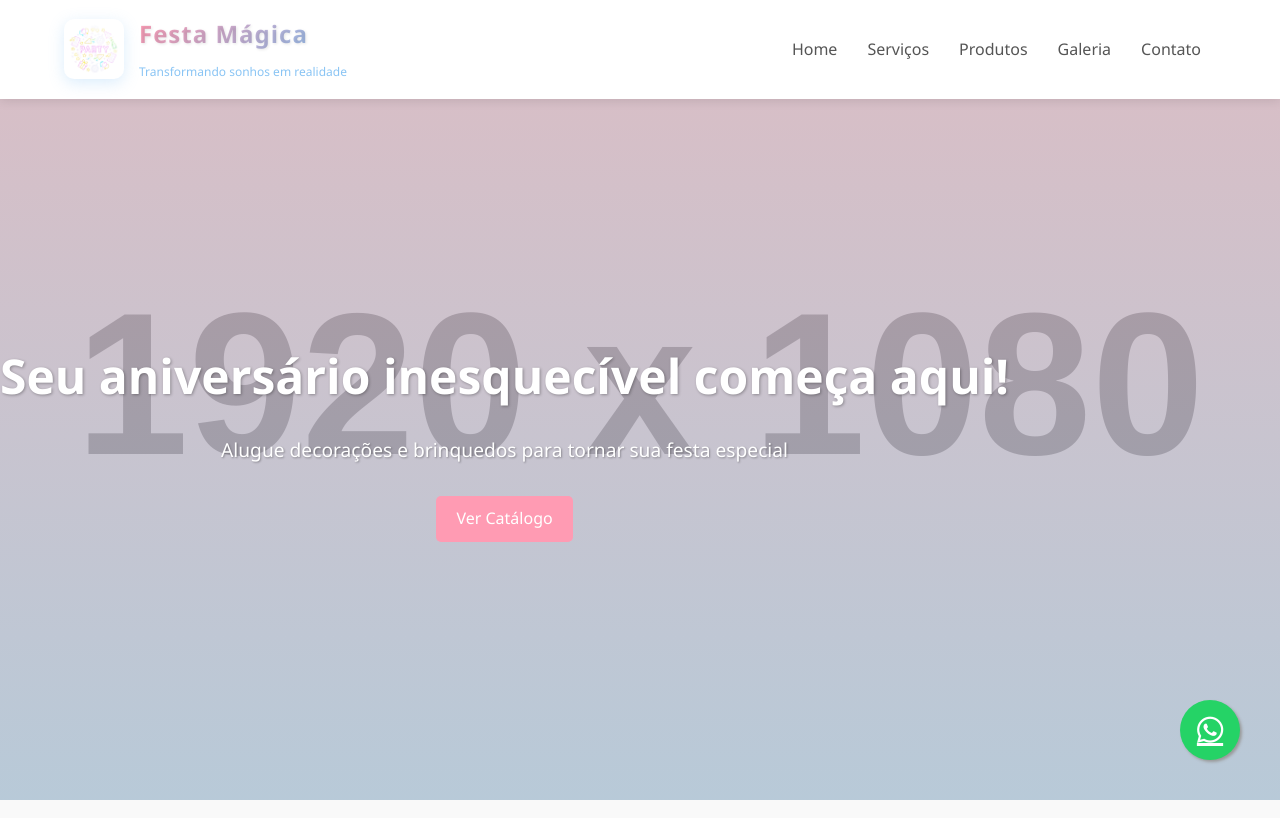
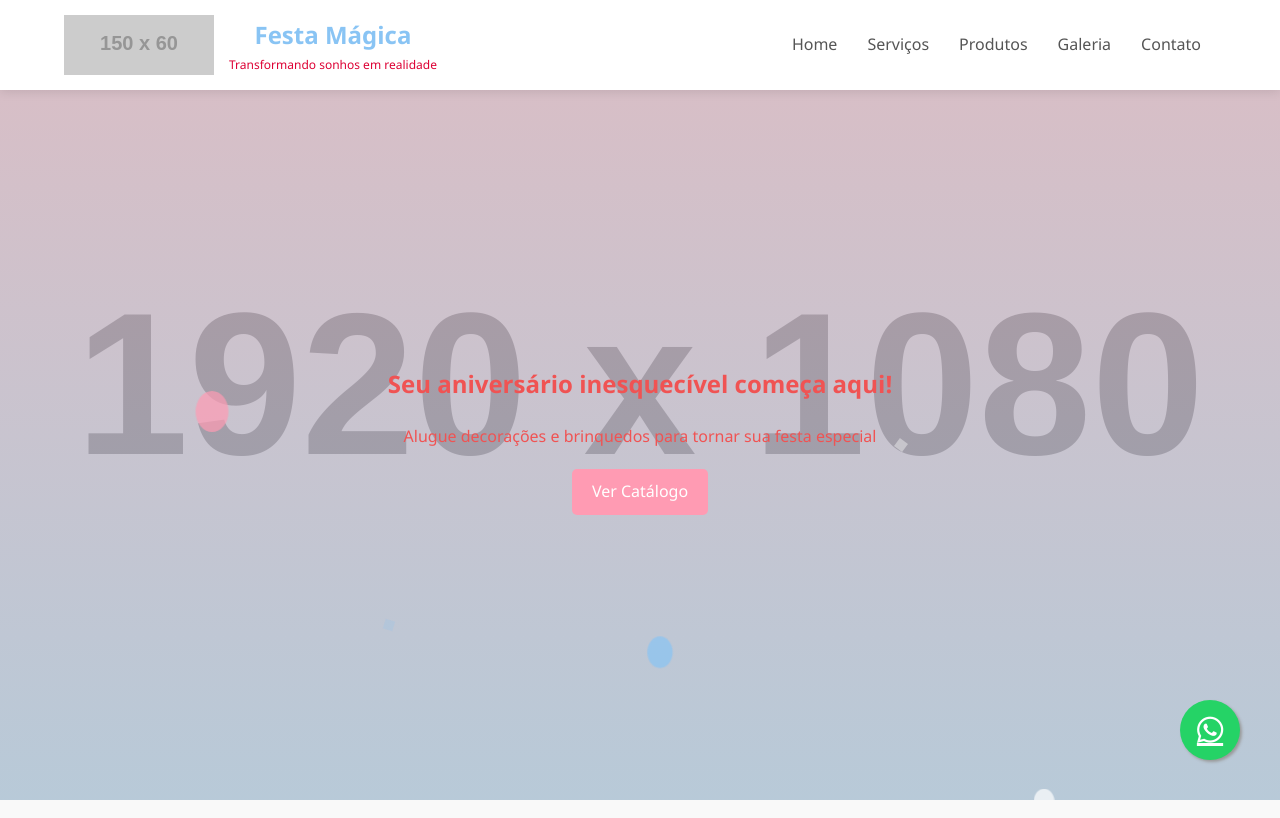
Before and after one commit to 200285202/decora-ao, a plain HTML site: page index.html in a window 1280 px wide. Shown: the top 818 px of the page. Drawn offline with Linux system fonts and the light colour scheme; placeholder pictures from the web are drawn by us.

Commit message:
Update index.html

```diff
--- a/index.html
+++ b/index.html
@@ -60,82 +60,23 @@
         .logo {
             display: flex;
             align-items: center;
-    position: relative;
         }
 
-.logo-img {
-    position: relative;
+        .logo img {
+            height: 60px;
             margin-right: 15px;
-    overflow: hidden;
-    border-radius: 10px;
-    box-shadow: 0 4px 15px rgba(137, 196, 244, 0.3);
-}
-
-.logo-img::before {
-    content: '';
-    position: absolute;
-    top: 0;
-    left: 0;
-    right: 0;
-    bottom: 0;
-    background: linear-gradient(45deg,
-                             rgba(255, 155, 179, 0.4) 0%,
-                             rgba(137, 196, 244, 0.6) 50%,
-                             rgba(255, 255, 255, 0.8) 100%);
-    mix-blend-mode: overlay;
-    z-index: 1;
-    border-radius: 10px;
-}
-
-.logo-img img {
-    height: 60px;
-    display: block;
-    position: relative;
-    z-index: 0;
-    transition: transform 0.5s ease;
-}
-
-.logo:hover .logo-img img {
-    transform: scale(1.05);
         }
 
         .logo-text h1 {
+            color: #89c4f4; /* Azul bebê */
             font-size: 24px;
-    background: linear-gradient(135deg, #ff9bb3, #89c4f4);
-    -webkit-background-clip: text;
-    background-clip: text;
-    color: transparent;
-    text-shadow: 1px 1px 3px rgba(0,0,0,0.1);
-    letter-spacing: 1px;
-    margin-bottom: 5px;
-    transition: all 0.3s ease;
-}
-
-.logo:hover .logo-text h1 {
-    text-shadow: 2px 2px 6px rgba(0,0,0,0.15);
+            text-align: center;
         }
 
         .logo-text p {
             font-size: 12px;
-    color: #89c4f4;
-    font-weight: 500;
-    position: relative;
-    display: inline-block;
-}
-
-.logo-text p::after {
-    content: '';
-    position: absolute;
-    bottom: -3px;
-    left: 0;
-    width: 0;
-    height: 2px;
-    background: linear-gradient(90deg, #ff9bb3, #89c4f4);
-    transition: width 0.3s ease;
-}
-
-.logo:hover .logo-text p::after {
-    width: 100%;
+            color: #dd0034; /* Rosa */
+            text-align: center;
         }
 
         nav ul {
@@ -163,28 +104,27 @@
 
         /* Hero Section */
         .hero {
-            background: linear-gradient(rgba(255, 155, 179, 0.3), rgba(137, 196, 244, 0.3)), url('https://via.placeholder.com/1920x1080?text=Festa+Infantil');
-            background-size: cover;
-            background-position: center;
+    display: flex;
+    align-items: center;      /* já estava */
+    justify-content: center;  /* ⬅️ novo */
+    background: linear-gradient(rgba(255,155,179,0.3), rgba(137,196,244,0.3)),
+                url('https://via.placeholder.com/1920x1080?text=Festa+Infantil') center/cover no-repeat;
     height: 100vh;
-            display: flex;
-            align-items: center;
+    padding-top: 80px;
     text-align: center;
-            color: white;
-            padding-top: 80px;
+    color: #f05353;
 }
 
-        .hero-content h2 {
-            font-size: 3rem;
-            margin-bottom: 20px;
-            text-shadow: 1px 1px 3px rgba(0, 0, 0, 0.3);
+.hero-content {
+    max-width: 800px;     /* largura máxima para não ficar esticado demais em PC */
+    width: 100%;          /* ocupa 100% do espaço disponível até o max-width */
+    margin: 0 auto;       /* centraliza horizontalmente */
+    display: flex;
+    flex-direction: column;
+    align-items: center;  /* centraliza títulos e botão internos */
+    gap: 20px;            /* espaçamento consistente entre h2, p e botão */
 }
 
-        .hero-content p {
-            font-size: 1.2rem;
-            margin-bottom: 30px;
-            text-shadow: 1px 1px 2px rgba(0, 0, 0, 0.3);
-        }
 
         /* Services Section */
         .services {
@@ -493,15 +433,153 @@
                 font-size: 25px;
             }
         }
+        .hero {
+    position: relative;
+    overflow: hidden;
+}
+
+.party-elements {
+    position: absolute;
+    width: 100%;
+    height: 100%;
+    top: 0;
+    left: 0;
+    z-index: 1;
+}
+
+/* Confetti */
+.confetti {
+    position: absolute;
+    width: 10px;
+    height: 10px;
+    background-color: #f00;
+    opacity: 0;
+    animation: confetti-fall 5s linear infinite;
+}
+
+.confetti:nth-child(1) {
+    left: 10%;
+    background-color: #ff9bb3;
+    animation-delay: 0s;
+}
+
+.confetti:nth-child(2) {
+    left: 30%;
+    background-color: #89c4f4;
+    animation-delay: 1s;
+}
+
+.confetti:nth-child(3) {
+    left: 70%;
+    background-color: #fff;
+    animation-delay: 2s;
+}
+
+@keyframes confetti-fall {
+    0% {
+        transform: translateY(-100px) rotate(0deg);
+        opacity: 1;
+    }
+    100% {
+        transform: translateY(100vh) rotate(360deg);
+        opacity: 0;
+    }
+}
+
+/* Balloons */
+.balloon {
+    position: absolute;
+    width: 40px;
+    height: 50px;
+    border-radius: 50%;
+    animation: balloon-float 8s ease-in infinite;
+    opacity: 0.7;
+}
+
+.balloon:nth-child(4) {
+    left: 15%;
+    background-color: #ff9bb3;
+    animation-delay: 0s;
+}
+
+.balloon:nth-child(5) {
+    left: 50%;
+    background-color: #89c4f4;
+    animation-delay: 2s;
+}
+
+.balloon:nth-child(6) {
+    left: 80%;
+    background-color: #fff;
+    animation-delay: 4s;
+}
+
+@keyframes balloon-float {
+    0% {
+        transform: translateY(100vh) scale(0.5);
+        opacity: 0;
+    }
+    10% {
+        opacity: 0.7;
+    }
+    90% {
+        opacity: 0.7;
+    }
+    100% {
+        transform: translateY(-100px) scale(1.2);
+        opacity: 0;
+    }
+}
+
+/* Stars */
+.star {
+    position: absolute;
+    color: gold;
+    font-size: 20px;
+    animation: star-twinkle 3s ease-in-out infinite;
+}
+
+.star:nth-child(7) {
+    top: 20%;
+    left: 20%;
+    animation-delay: 0s;
+}
+
+.star:nth-child(8) {
+    top: 40%;
+    left: 70%;
+    animation-delay: 1s;
+}
+
+.star:nth-child(9) {
+    top: 60%;
+    left: 40%;
+    animation-delay: 2s;
+}
+
+@keyframes star-twinkle {
+    0%, 100% {
+        opacity: 0.2;
+        transform: scale(0.8);
+    }
+    50% {
+        opacity: 1;
+        transform: scale(1.2);
+    }
+}
+
+.hero-content {
+    position: relative;
+    z-index: 2;
+}
     </style>
 </head>
 <body>
     <header>
         <div class="container">
             <div class="logo">
-                <div class="logo-img">
-                    <img src="logo.png" alt="Logo Festa Mágica">
-                </div>
+                <!-- Substitua pelo caminho da sua logo -->
+                <img src="https://via.placeholder.com/150x60?text=LOGO" alt="Logo Festa Mágica">
                 <div class="logo-text">
                     <h1>Festa Mágica</h1>
                     <p>Transformando sonhos em realidade</p>
@@ -523,6 +601,19 @@
     </header>
 
    <section id="home" class="hero">
+    <!-- Elementos de festa animados -->
+    <div class="party-elements">
+        <div class="confetti"></div>
+        <div class="confetti"></div>
+        <div class="confetti"></div>
+        <div class="balloon"></div>
+        <div class="balloon"></div>
+        <div class="balloon"></div>
+        <div class="star"></div>
+        <div class="star"></div>
+        <div class="star"></div>
+    </div>
+
     <div class="hero-content">
         <h2>Seu aniversário inesquecível começa aqui!</h2>
         <p>Alugue decorações e brinquedos para tornar sua festa especial</p>
@@ -620,6 +711,15 @@
                         <a href="https://facebook.com/suaempresa" target="_blank"><i class="fab fa-facebook"></i></a>
                         <a href="https://instagram.com/suaempresa" target="_blank"><i class="fab fa-instagram"></i></a>
                         <a href="https://wa.me/5511999999999" target="_blank"><i class="fab fa-whatsapp"></i></a>
+                    </div>
+                </div>
+                <form class="contact-form">
+                    <input type="text" placeholder="Seu nome" required>
+                    <input type="email" placeholder="Seu e-mail" required>
+                    <input type="tel" placeholder="Seu telefone">
+                    <textarea placeholder="Sua mensagem" required></textarea>
+                    <button type="submit" class="btn">Enviar Mensagem</button>
+                </form>
             </div>
         </div>
     </section>
```
Lines whose indentation alone changed are shown as unchanged.
